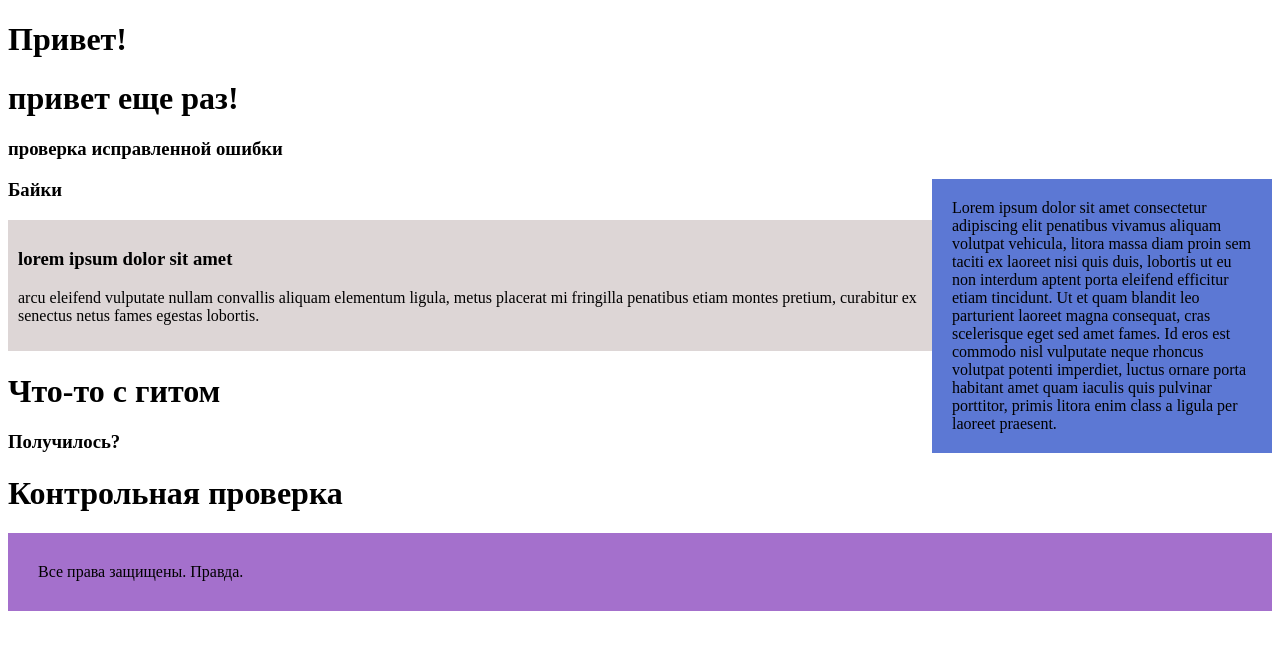
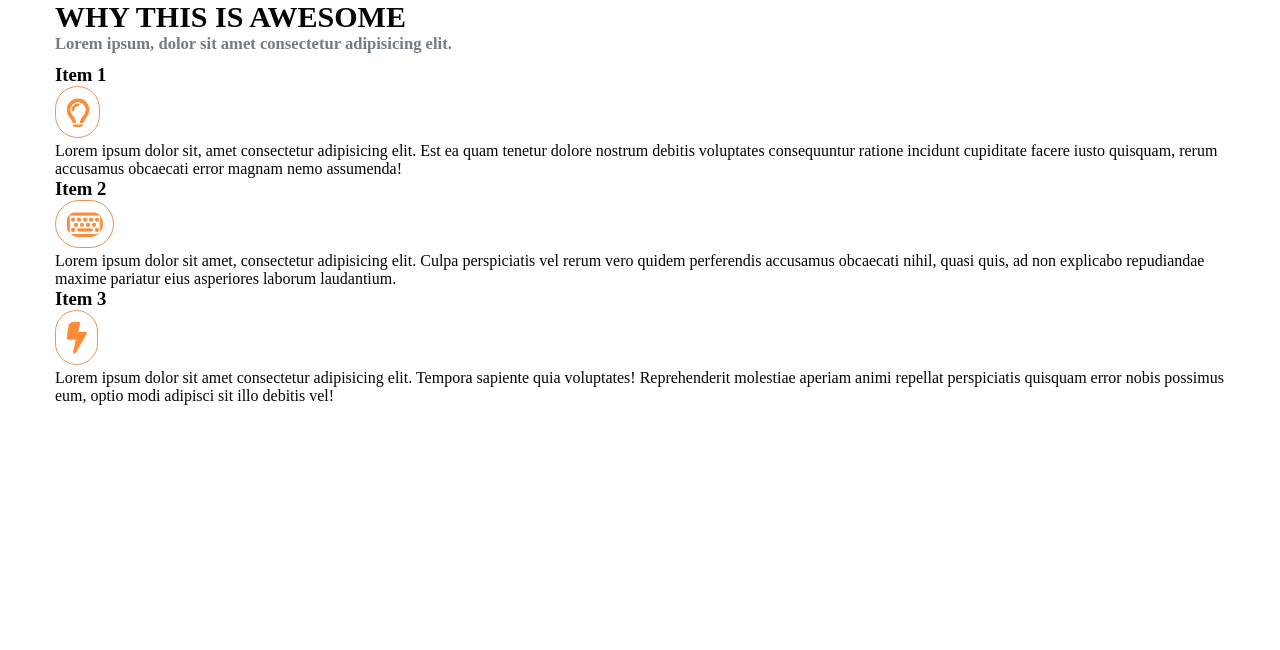
Before and after one commit to UladzimirKarmushkin/FE08-wk-1-Karmushkin-Uladzimir, a plain HTML site: page index.html in a window 1280 px wide. Drawn offline with Linux system fonts and the light colour scheme.

Commit message:
second commit

```diff
--- /dev/null
+++ b/css/styles.css
@@ -0,0 +1,32 @@
+* {
+        margin: 0%;
+}
+.container{
+        max-width: 1170px;
+        margin: auto;
+        margin-bottom: 10px;
+        color: rgb(5, 5, 5);
+}
+.banner{
+      background-color: #df5656
+      margin: auto;
+}
+.main {
+}
+.img {
+       border: 1px solid #e99259;
+       border-radius: 35px;
+       padding: 10px;
+
+}
+.container_discription {
+        font-size: 20px;
+        font-style:initial;
+        color: rgb(116, 124, 133);
+}
+.banner_idea {
+        font-size: 30px;
+        font-weight: bold;
+        margin: auto;
+
+}
--- a/index.html
+++ b/index.html
@@ -2,49 +2,36 @@
 <html lang="en">
 <head>
     <meta charset="UTF-8">
-    <title>Example</title>
-    <script>
-        document.createElement('aside');
-        document.createElement('article');
-    </script>
-    <style>
-        aside {
-            background: #5c78d4;
-            padding: 20px;
-            width: 300px;
-            float: right;}
-        article {
-            background-color: #ddd6d6;
-            padding: 10px;
-            margin-right: 100px;
-            display: block;}
-        footer {
-            background-color: #a470cc;
-            padding: 30px;
-            display: block ;
-        }
-    </style>
+    <link rel="stylesheet" href="/css/styles.css">
+    <title>Awesome page</title>
 </head>
+
 <body>
+    <section class="banner">
+        <div class="container" id="1">
+                <div class="banner_idea"><span>WHY THIS IS AWESOME</span></div>
+                <div class="container_discription"><span><h5>Lorem ipsum, dolor sit amet consectetur adipisicing elit.</h5> </span></div>
+            </div>
+    </section>
+    <section class="main">
+         <div class="container" id="2">
+            <div class="it1"><h3>Item 1</h3>
+                <img class="img" src="/img/noname image1.png" alt="image1">
+                <p>Lorem ipsum dolor sit, amet consectetur adipisicing elit. Est ea quam tenetur dolore nostrum debitis voluptates consequuntur ratione incidunt cupiditate facere iusto quisquam, rerum accusamus obcaecati error magnam nemo assumenda!</p>
+            </div>
 
-    <h1>Привет!</h1>
-    <h1>привет еще раз!</h1>
-    <h3>проверка исправленной ошибки</h3>
+            <div class="it2"><h3>Item 2</h3>
+                <img class="img" src="/img/noname image2.png" alt="image2">
+                <p>Lorem ipsum dolor sit amet, consectetur adipisicing elit. Culpa perspiciatis vel rerum vero quidem perferendis accusamus obcaecati nihil, quasi quis, ad non explicabo repudiandae maxime pariatur eius asperiores laborum laudantium.</p>
+            </div>
 
-    <aside>Lorem ipsum dolor sit amet consectetur adipiscing elit penatibus vivamus aliquam volutpat vehicula, litora massa diam
-    proin sem taciti ex laoreet nisi quis duis, lobortis ut eu non interdum aptent porta eleifend efficitur etiam tincidunt.
-    Ut et quam blandit leo parturient laoreet magna consequat, cras scelerisque eget sed amet fames. Id eros est commodo
-    nisl vulputate neque rhoncus volutpat potenti imperdiet, luctus ornare porta habitant amet quam iaculis quis pulvinar
-    porttitor, primis litora enim class a ligula per laoreet praesent.</aside>
-     <div>
-         <header><h3>Байки</h3></header>
-         <article><h3>lorem ipsum dolor sit amet</h3>
-            <p> arcu eleifend vulputate nullam convallis aliquam elementum ligula, metus placerat mi fringilla penatibus etiam
-    montes pretium, curabitur ex senectus netus fames egestas lobortis.</p></article></div>
-    <H1>Что-то с гитом</H1>
-    <h3>Получилось?</h3>
+            <div class="it3"><h3>Item 3</h3>
+                <img class="img" src="/img/noname image3.png" alt="image3">
+                <p>Lorem ipsum dolor sit amet consectetur adipisicing elit. Tempora sapiente quia voluptates! Reprehenderit molestiae aperiam animi repellat perspiciatis quisquam error nobis possimus eum, optio modi adipisci sit illo debitis vel!</p>
+            </div>
 
-    <h1>Контрольная проверка</h1>
-    <div><footer>Все права защищены. Правда.</footer></div>
+        </div>
+    </section>
+
 </body>
-</html>
+</html
```
Also changed, not shown: img/noname image1.png (added), img/noname image2.png (added), img/noname image3.png (added), 2 other files.
